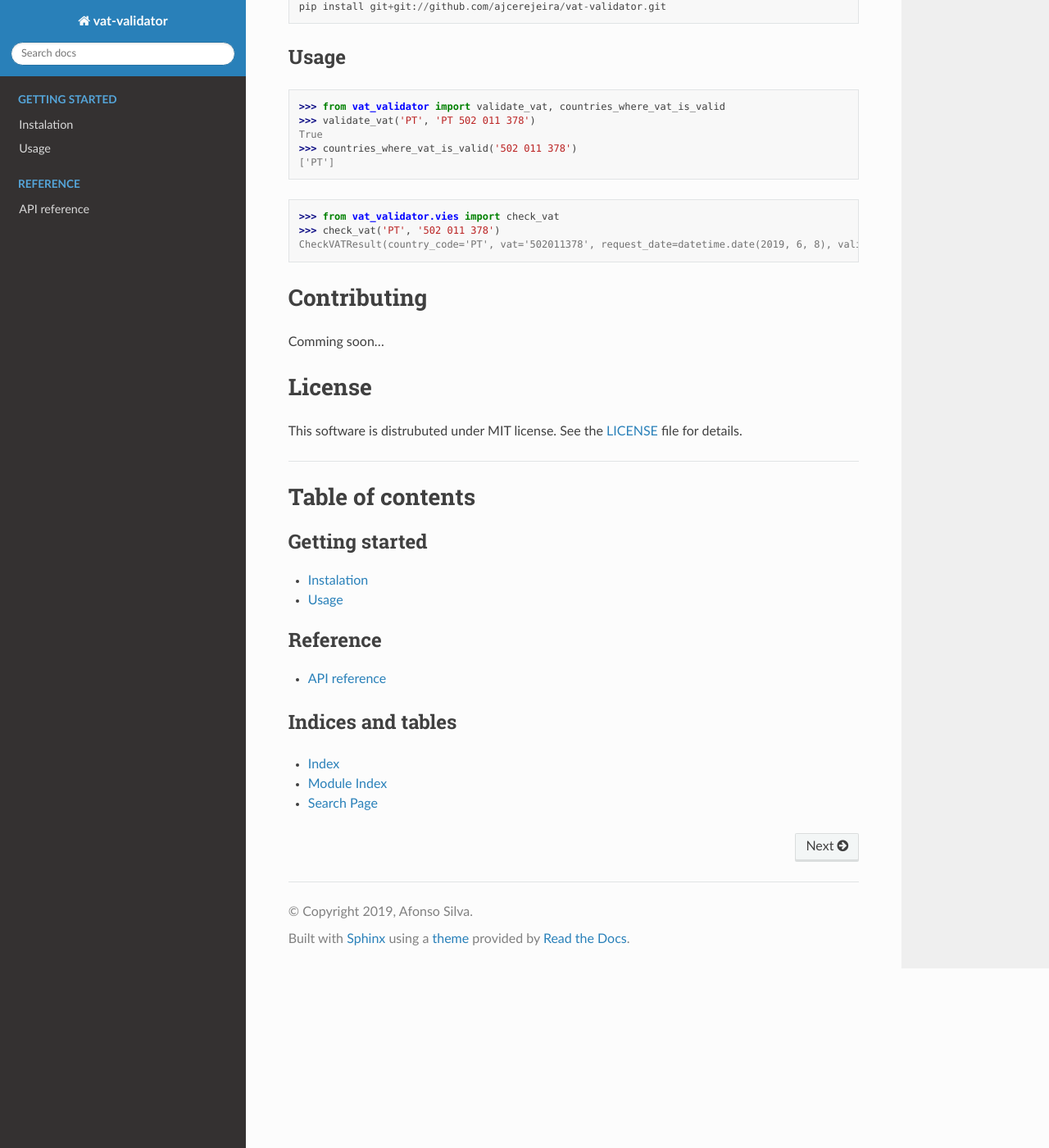
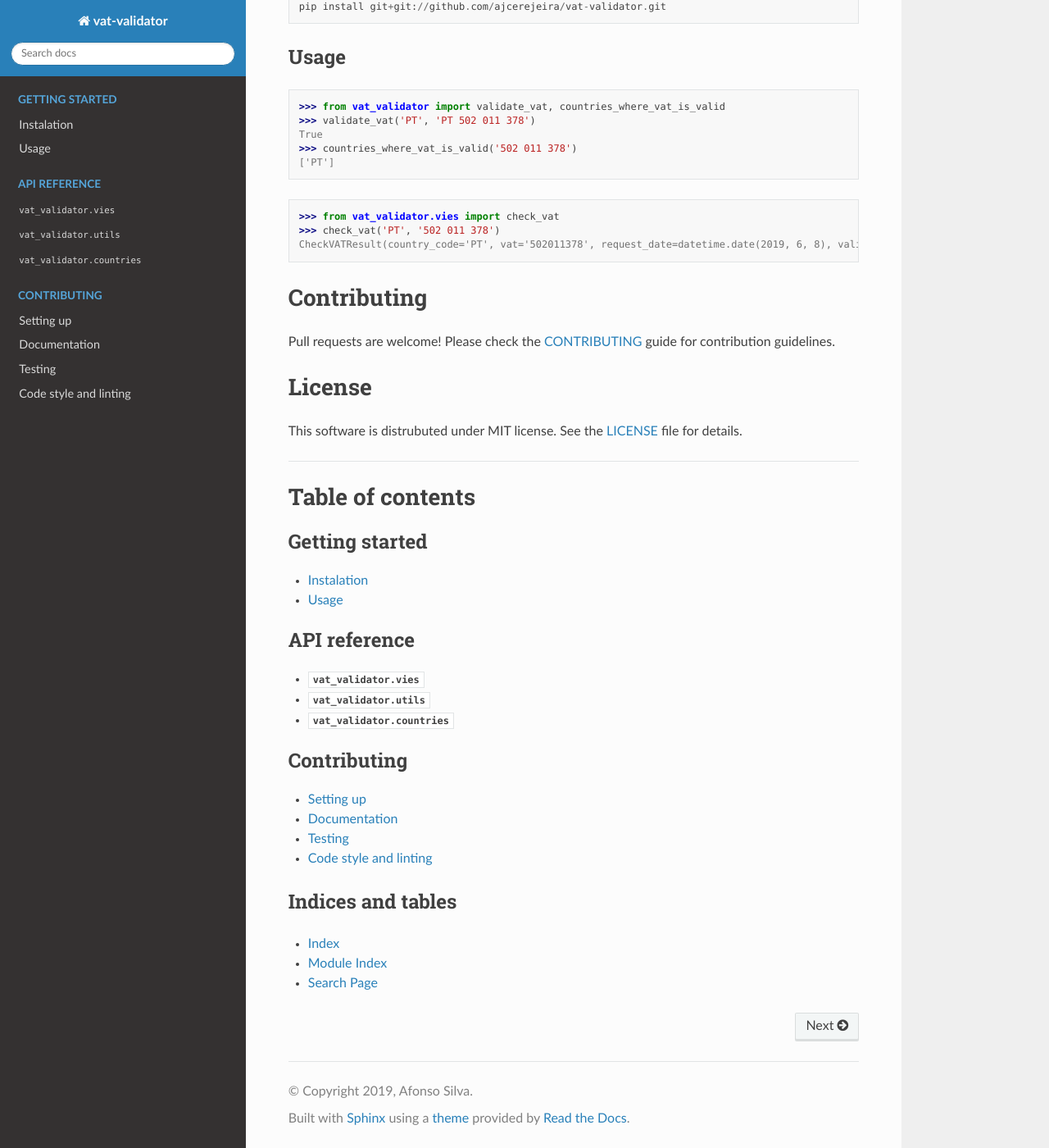
Before and after one commit to ajcerejeira/vat-validator, a Sphinx documentation site: the page built from docs/index.rst, in a window 1280 px wide and 1400 px high, scrolled down 747 px. Shown: the whole window at 82% size. Built offline with Sphinx 7.4.7 and the Read the Docs theme 2.0.0, drawn with Linux system fonts in a browser that asks for light colours; some of the changed text lies outside the part shown.

Commit message:
Added contributing guide

```diff
--- a/README.rst
+++ b/README.rst
@@ -2,7 +2,7 @@
 vat-validator
 =============
 
-Pythonic VAT validation library 🌍💳✔
+Pythonic VAT validation library 🌍💳✅
 
 .. image:: https://travis-ci.com/ajcerejeira/vat-validator.svg?branch=master
     :target: https://travis-ci.com/ajcerejeira/vat-validator
@@ -82,7 +82,9 @@ CheckVATResult(country_code='PT', vat='502011378', request_date=datetime.date(20
 Contributing
 ============
 
-Comming soon...
+Pull requests are welcome! Please check the CONTRIBUTING_ guide for
+contribution guidelines.
+
 
 
 =======
--- a/docs/api-reference.rst
+++ b/docs/api-reference.rst
@@ -1,7 +1,3 @@
-=============
-API reference
-=============
-
 :mod:`vat_validator.vies`
 =========================
 
--- /dev/null
+++ b/docs/contributing.rst
@@ -0,0 +1,2 @@
+.. include:: ../CONTRIBUTING.rst
+   :start-after: begin-contributing
--- a/docs/index.rst
+++ b/docs/index.rst
@@ -19,13 +19,18 @@ Table of contents
    readme
 
 
-
 .. toctree::
    :maxdepth: 1
-   :caption: Reference
+   :caption: API reference
 
    api-reference
 
+
+.. toctree::
+   :maxdepth: 2
+   :caption: Contributing
+
+   contributing
 
 
 Indices and tables
```
Also changed, not shown: other parts of README.rst (+0 -2 lines), CONTRIBUTING.rst (added, +70 -0 lines), 1 other file.
